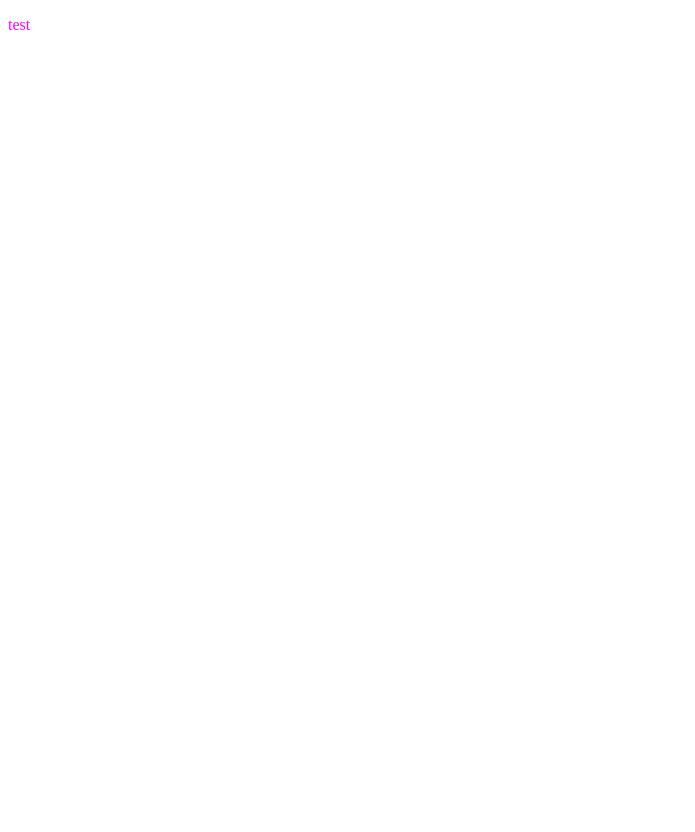
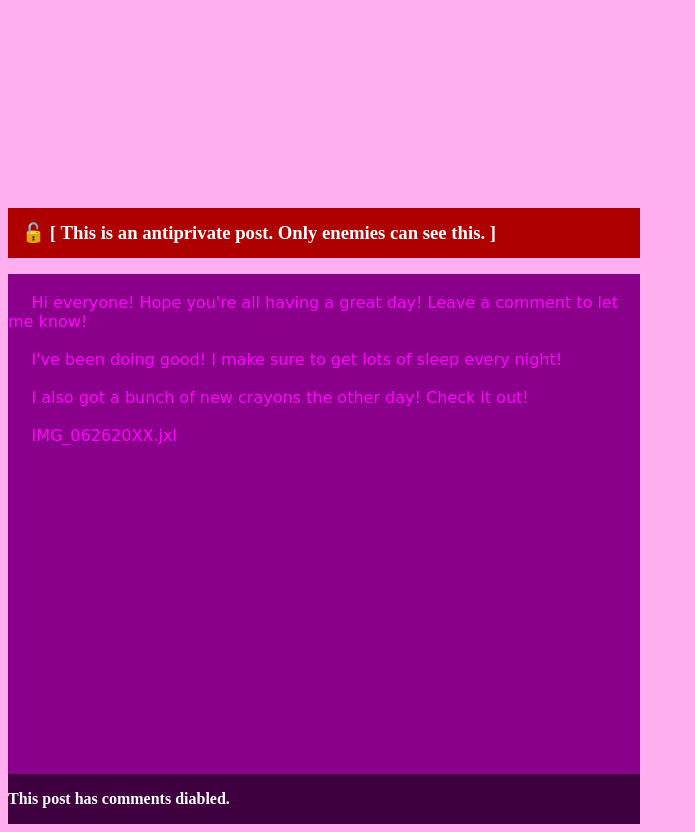
Before and after one commit to 28jdanner/inconspicuous-website-folder, a plain HTML site: page html/magentasafety.html in a window 1280 px wide. Shown: the whole page, without its empty margins (0-695 px from the left). Before the commit the page ends 800 px from the top, so only its background shows below. Drawn offline with Linux system fonts and the light colour scheme.

Commit message:
two pages

```diff
--- a/css/magentasafetycss.css
+++ b/css/magentasafetycss.css
@@ -1,3 +1,38 @@
 p{
-    color:magenta
+    color:magenta;
+    font-family: cursive;
 }
+
+body{
+    height:100%;
+    background-color: rgb(255, 175, 239);
+}
+
+.headerdiv{
+    width:50%;
+    height:50px;
+    background-color: rgb(175, 0, 0);
+    display:flex;
+    align-items:center;
+}
+
+.white{
+    color:white;
+}
+
+.nothing{
+    height:200px;
+}
+
+.maintextdiv{
+    background-color: darkmagenta;
+    height:500px;
+    width:50%;
+}
+.commentdiv{
+    background-color:rgb(63, 0, 63);
+    height:50px;
+    width:50%;
+    display:flex;
+    align-items: center;
+}
--- a/css/style.css
+++ b/css/style.css
@@ -0,0 +1,29 @@
+body{
+    height:100%;
+    background: #000044;
+    background: linear-gradient(180deg, rgba(0, 0, 68, 1) 0%, rgba(0, 0, 90, 1) 40%, rgba(0, 0, 0, 1) 100%);
+    display:flex;
+    justify-content: center;
+}
+
+.susie{
+    color:rgb(81, 18, 140);
+}
+.ralsei{
+    color:rgb(0, 100, 0);
+}
+.textcolumn{
+    background-color: black;
+    height:1100px;
+    width:40%;
+    margin-top:-10px;
+}
+.darkral{
+    color:rgb(0,50,0)
+}
+.darksus{
+    color:rgb(40,9,70)
+}
+.black{
+    color:black
+}
--- a/html/magentasafety.html
+++ b/html/magentasafety.html
@@ -7,6 +7,20 @@
     <link rel="stylesheet" href="../css/magentasafetycss.css">
 </head>
 <body>
-    <p>test</p>
+    <div class="nothing"></div>
+    <div class="headerdiv">
+        <h3 class="white"> ⠀🔓 [ This is an antiprivate post. Only enemies can see this. ] </h4>
+    </div>
+    <div class="maintextdiv">
+        <p><br>
+            ⠀⠀Hi everyone! Hope you're all having a great day! Leave a comment to let me know!
+            <br><br>⠀⠀I've been doing good! I make sure to get lots of sleep every night!
+            <br><br>⠀⠀I also got a bunch of new crayons the other day! Check it out!
+            <br><br>⠀⠀IMG_062620XX.jxl
+        </p>
+    </div>
+    <div class="commentdiv">
+        <h4 class="white">This post has comments diabled.</h4>
+    </div>
 </body>
 </html>
```
Also changed, not shown: html/castletown.html (added, +36 -0 lines), index.html (+1 -0 lines), favicon.ico (added).
